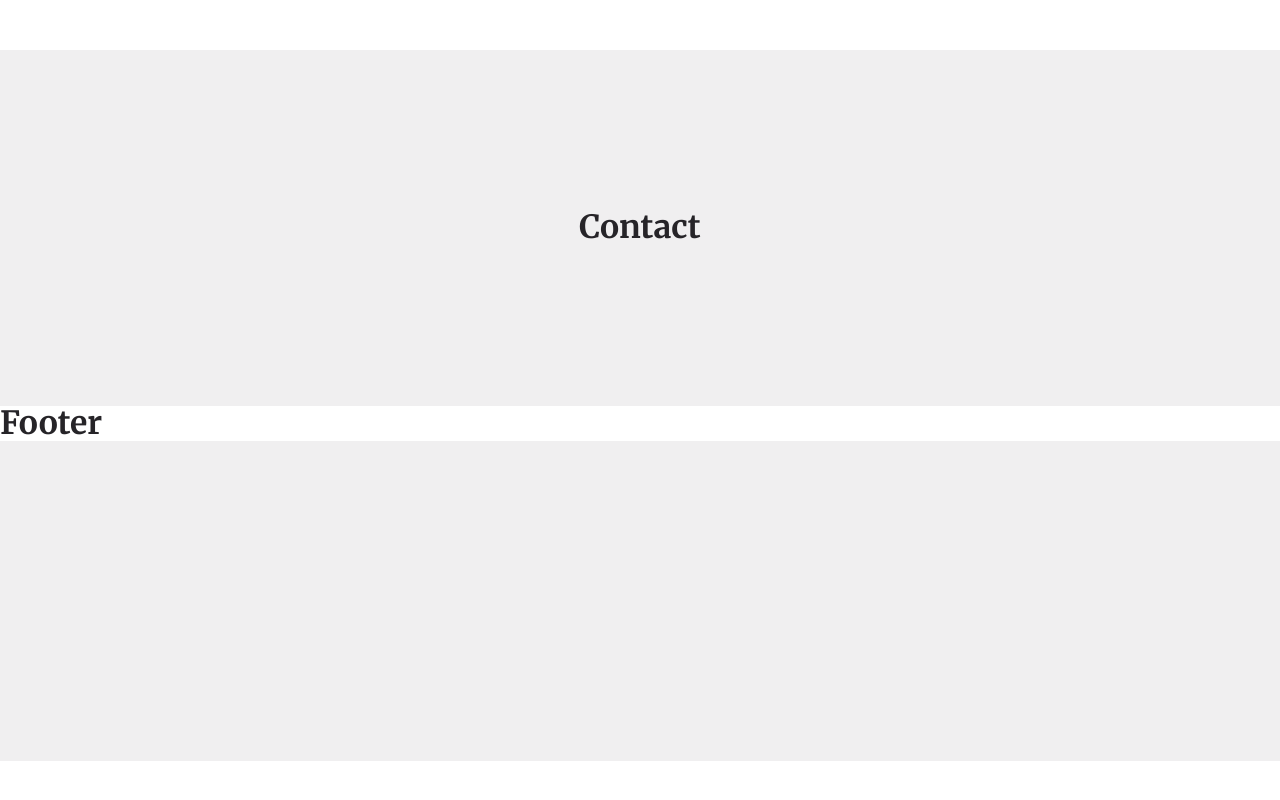
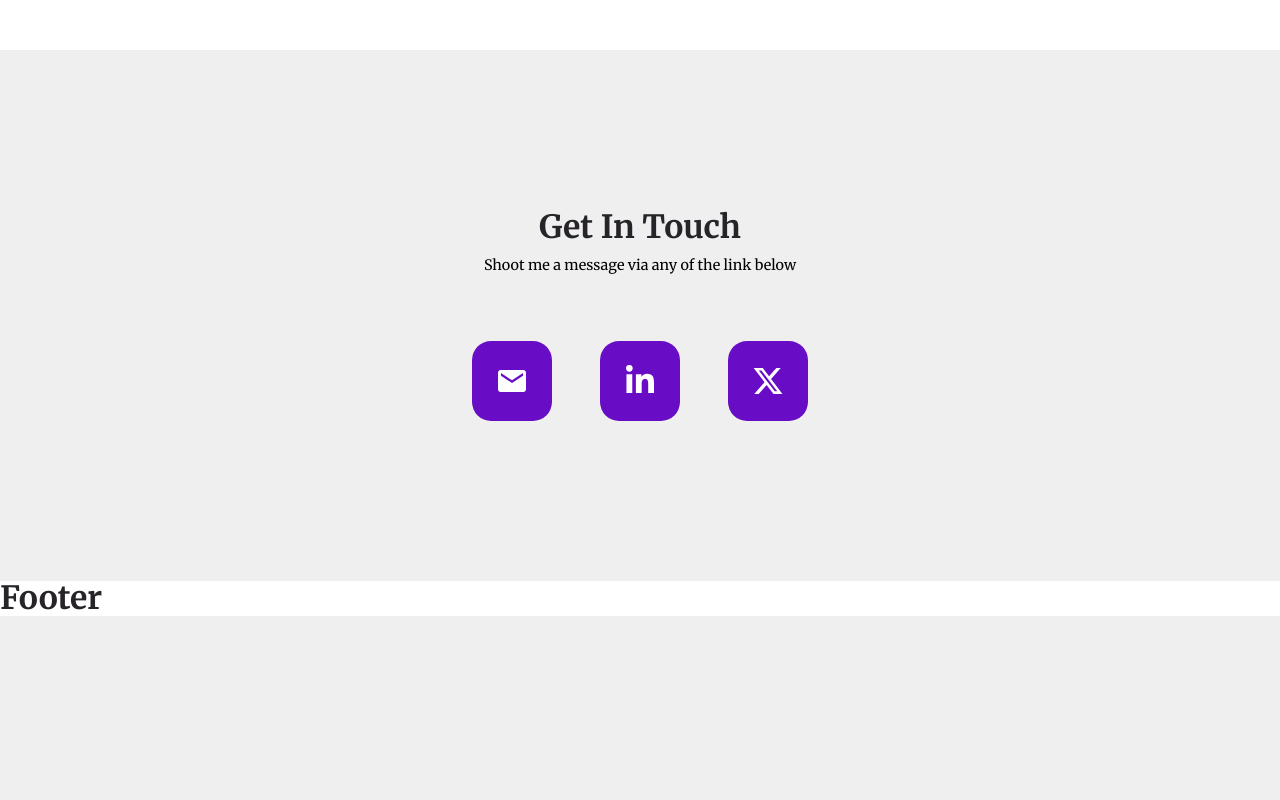
Before and after one commit to Anurag41682/Portfolio_2.0, a React (Vite) app: page / in a window 1280 px wide. Shown: the part 2543-3343 px from the top of the page. Before the commit the page ends 3304 px from the top, so only its background shows below. Built offline with nearby package versions, Linux system fonts and the light colour scheme.

Commit message:
Done Contact Section

```diff
--- a/src/section/contact/Contact.tsx
+++ b/src/section/contact/Contact.tsx
@@ -1,8 +1,24 @@
 import "./contact.css";
+import data from "./data";
 const Contact = () => {
   return (
     <section id="contact">
-      <h2>Contact</h2>
+      <h2>Get In Touch</h2>
+      <p>Shoot me a message via any of the link below</p>
+      <div className="container contact_container">
+        {data.map((item) => {
+          return (
+            <a
+              key={item.id}
+              href={item.link}
+              target="_blank"
+              rel="noopener noreferrer"
+            >
+              {item.icon}
+            </a>
+          );
+        })}
+      </div>
     </section>
   );
 };
--- a/src/section/contact/contact.css
+++ b/src/section/contact/contact.css
@@ -0,0 +1,31 @@
+.contact_container {
+  width: fit-content;
+  display: flex;
+  justify-content: center;
+  gap: 3rem;
+}
+
+.contact_container a {
+  width: 5rem;
+  background-color: var(--color-primary);
+  aspect-ratio: 1;
+  color: white;
+  display: grid;
+  font-size: 2rem;
+  place-items: center;
+  border: 2px solid transparent;
+  border-radius: var(--border-radius-1);
+}
+
+.contact_container a:hover {
+  background-color: transparent;
+  border-color: var(--color-primary);
+  color: var(--color-primary);
+  transform: translateY(-0.5rem);
+}
+
+@media screen and (max-width: 600px) {
+  .contact_container {
+    gap: 1rem;
+  }
+}
--- /dev/null
+++ b/src/section/contact/data.tsx
@@ -0,0 +1,14 @@
+import { IoMdMail } from "react-icons/io";
+import { FaLinkedinIn } from "react-icons/fa";
+import { FaXTwitter } from "react-icons/fa6";
+const data = [
+  { id: 1, icon: <IoMdMail />, link: "mailto:anuragyadav41682@gmail.com" },
+  {
+    id: 2,
+    icon: <FaLinkedinIn />,
+    link: "https://www.linkedin.com/in/anurag41682/",
+  },
+  { id: 3, icon: <FaXTwitter />, link: "https://x.com/Anur4g_Yadav" },
+];
+
+export default data;
```
